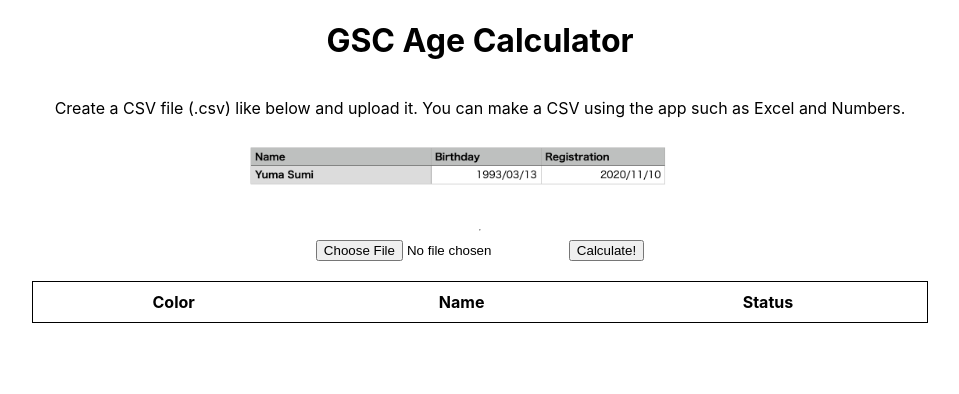
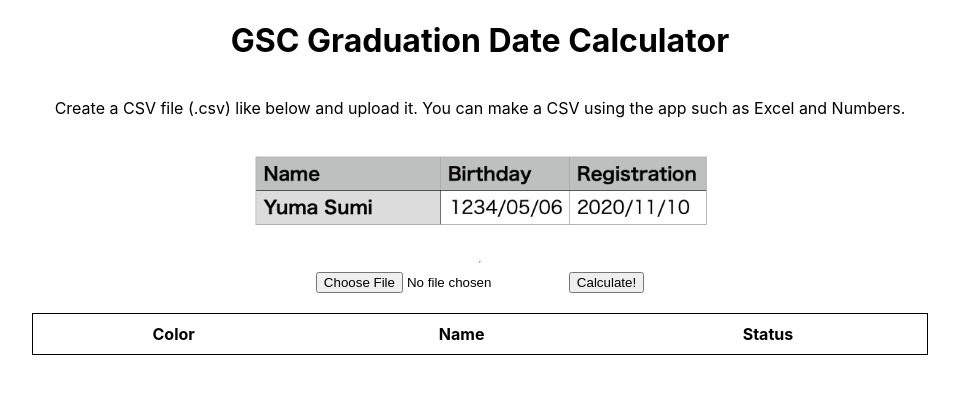
Before and after one commit to y-yeah/gsc-age-calculator, a React (Create React App) app: page / in a window 1280 px wide. Shown: the top 394 px of the page, without its empty margins (160-1119 px from the left). Built offline with nearby package versions, Linux system fonts and the light colour scheme.

Commit message:
fixed name and birthday

```diff
--- a/public/index.html
+++ b/public/index.html
@@ -23,7 +23,7 @@
       work correctly both with client-side routing and a non-root public URL.
       Learn how to configure a non-root public URL by running `npm run build`.
     -->
-  <title>GSC Age Calculator</title>
+  <title>GSC Graduation Date Calculator</title>
 </head>
 
 <body>
--- a/src/App.js
+++ b/src/App.js
@@ -66,7 +66,7 @@ function App() {
 
   return (
     <main>
-      <h1>GSC Age Calculator</h1>
+      <h1>GSC Graduation Date Calculator</h1>
       <div>
         <p>
           Create a CSV file (.csv) like below and upload it. You can make a CSV
```
Also changed, not shown: public/sample.png.
